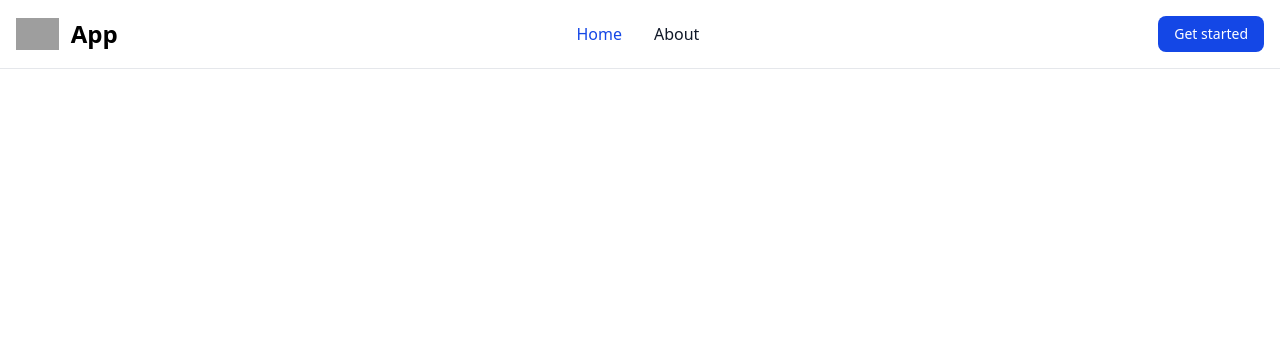
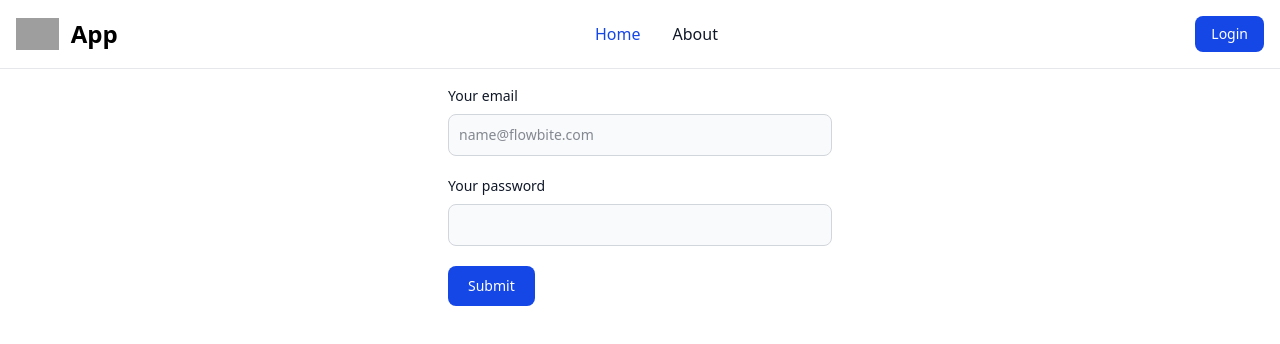
Before and after one commit to AlexNaupay/Firebase-Web, a Vue app: page /login in a window 1280 px wide. Shown: the top 344 px of the page. Built offline with nearby package versions, Linux system fonts and the light colour scheme; no server answers; grey boxes are pictures that could not be loaded.

Commit message:
Add authentication with Firebase and routing guards

```diff
--- a/src/components/Home.vue
+++ b/src/components/Home.vue
@@ -1,20 +1,7 @@
 <script setup lang="ts">
-import { initializeApp } from "firebase/app";
-import { getAuth, signInWithEmailAndPassword, signOut } from "firebase/auth";
+import { getAuth } from "firebase/auth";
 import { collection, getDocs, getFirestore, query, where } from "firebase/firestore/lite";
 import { onMounted, ref } from "vue";
-
-const firebaseConfig = {
-  apiKey: import.meta.env.VITE_API_KEY,
-  authDomain: import.meta.env.VITE_AUTH_DOMAIN,
-  databaseURL: import.meta.env.VITE_DATABASE_URL,
-  projectId: import.meta.env.VITE_PROJECT_ID,
-  storageBucket: import.meta.env.VITE_STORAGE_BUCKET,
-  messagingSenderId: import.meta.env.VITE_MESSAGING_SENDER_ID,
-  appId: import.meta.env.VITE_APP_ID,
-  measurementId: import.meta.env.VITE_MEASUREMENT_ID,
-};
-
 
 async function getPostsWithAuthors(db: any) {
   // 1. Obtener posts
@@ -56,8 +43,7 @@
 
 onMounted(async () => {
   // Initialize Firebase
-  const app = initializeApp(firebaseConfig);
-  const db = getFirestore(app);
+  const db = getFirestore();
 
   /*const querySnapshot = await getDocs(collection(db, 'posts'));
   querySnapshot.forEach((doc) => {
@@ -66,44 +52,14 @@
 
   posts.value = await getPostsWithAuthors(db);
 
-  auth.value = getAuth(app);
+  auth.value = getAuth();
   console.log("Auth currentUser:", auth.value.currentUser);
 });
-
-function signIn(){
-  if (!auth.value.currentUser) {
-    console.log("User is NOT signed in");
-    signInWithEmailAndPassword(auth.value, '', '')
-        .then((userCredential) => {
-          const user = userCredential.user;
-          console.log("User signed in:", user);
-        })
-        .catch((error) => {
-          const errorCode = error.code;
-          const errorMessage = error.message;
-          console.log(errorCode, errorMessage);
-        })
-  }else {
-    console.log("User is signed in ...", auth.value.currentUser);
-  }
-}
-
-function logOut(){
-  const auth = getAuth();
-  signOut(auth).then(() => {
-    console.log("User signed out");
-  }).catch((error) => {
-    console.error("Error signing out:", error);
-  });
-}
 
 </script>
 
 <template>
   <div class="container mx-auto xl:px-0 px-6 text-gray-800 transition-all duration-300 ease-in-out">
-
-    <button type="button" @click="signIn()" class="text-white bg-blue-700 hover:bg-blue-800 focus:outline-none focus:ring-4 focus:ring-blue-300 font-medium rounded-full text-sm px-5 py-2.5 text-center me-2 mb-2 dark:bg-blue-600 dark:hover:bg-blue-700 dark:focus:ring-blue-800">Sign in</button>
-    <button type="button" @click="logOut()" class="py-2.5 px-5 me-2 mb-2 text-sm font-medium text-gray-900 focus:outline-none bg-white rounded-full border border-gray-200 hover:bg-gray-100 hover:text-blue-700 focus:z-10 focus:ring-4 focus:ring-gray-100 dark:focus:ring-gray-700 dark:bg-gray-800 dark:text-gray-400 dark:border-gray-600 dark:hover:text-white dark:hover:bg-gray-700">Logout</button>
 
     <h1 class="text-2xl mb-2">Posts of day</h1>
 
--- /dev/null
+++ b/src/components/Login.vue
@@ -0,0 +1,55 @@
+<script setup lang="ts">
+import {onMounted, ref} from "vue";
+import {getAuth, signInWithEmailAndPassword} from "firebase/auth";
+import {useRouter} from "vue-router";
+
+const router = useRouter();
+const email = ref("");
+const password = ref("");
+
+const auth = getAuth()
+
+onMounted(() => {
+  console.log("User is signed in?", auth.currentUser);
+})
+
+function signIn() {
+  if (!auth.currentUser) {
+    console.log("User is NOT signed in");
+    signInWithEmailAndPassword(auth, email.value, password.value)
+        .then((userCredential) => {
+          const user = userCredential.user;
+          console.log("User signed in:", user);
+          router.push("/");
+        })
+        .catch((error) => {
+          const errorCode = error.code;
+          const errorMessage = error.message;
+          console.log(errorCode, errorMessage);
+        })
+  }else {
+    console.log("User is signed in ...", auth.currentUser);
+  }
+}
+
+</script>
+
+<template>
+
+  <form class="max-w-sm mx-auto" action="#" method="POST" @submit.prevent="signIn">
+    <div class="mb-5">
+      <label for="email" class="block mb-2 text-sm font-medium text-gray-900 dark:text-white">Your email</label>
+      <input type="email" v-model="email" id="email" class="bg-gray-50 border border-gray-300 text-gray-900 text-sm rounded-lg focus:ring-blue-500 focus:border-blue-500 block w-full p-2.5 dark:bg-gray-700 dark:border-gray-600 dark:placeholder-gray-400 dark:text-white dark:focus:ring-blue-500 dark:focus:border-blue-500" placeholder="name@flowbite.com" required />
+    </div>
+    <div class="mb-5">
+      <label for="password" class="block mb-2 text-sm font-medium text-gray-900 dark:text-white">Your password</label>
+      <input type="password" v-model="password" id="password" class="bg-gray-50 border border-gray-300 text-gray-900 text-sm rounded-lg focus:ring-blue-500 focus:border-blue-500 block w-full p-2.5 dark:bg-gray-700 dark:border-gray-600 dark:placeholder-gray-400 dark:text-white dark:focus:ring-blue-500 dark:focus:border-blue-500" required />
+    </div>
+    <button type="submit" class="text-white bg-blue-700 hover:bg-blue-800 focus:ring-4 focus:outline-none focus:ring-blue-300 font-medium rounded-lg text-sm w-full sm:w-auto px-5 py-2.5 text-center dark:bg-blue-600 dark:hover:bg-blue-700 dark:focus:ring-blue-800">Submit</button>
+  </form>
+
+</template>
+
+<style scoped>
+
+</style>
--- a/src/components/layouts/Header.vue
+++ b/src/components/layouts/Header.vue
@@ -1,5 +1,18 @@
 <script setup lang="ts">
+import {getAuth, signOut} from "firebase/auth";
+import {useRouter} from "vue-router";
 
+const router = useRouter();
+const auth = getAuth();
+
+function logOut(){
+  signOut(auth).then(() => {
+    console.log("User signed out");
+    router.push("/login");
+  }).catch((error) => {
+    console.error("Error signing out:", error);
+  });
+}
 </script>
 
 <template>
@@ -13,7 +26,7 @@
       <div class="flex md:order-2 space-x-3 md:space-x-0 rtl:space-x-reverse">
         <button type="button" class="text-white bg-blue-700 hover:bg-blue-800 focus:ring-4 focus:outline-none
         focus:ring-blue-300 font-medium rounded-lg text-sm px-4 py-2 text-center dark:bg-blue-600 dark:hover:bg-blue-700
-        dark:focus:ring-blue-800">Get started</button>
+        dark:focus:ring-blue-800" @click="logOut">{{ auth.currentUser?'Logout':'Login' }}</button>
 
         <button data-collapse-toggle="navbar-sticky" type="button" class="inline-flex items-center p-2 w-10 h-10 justify-center text-sm text-gray-500 rounded-lg md:hidden hover:bg-gray-100 focus:outline-none focus:ring-2 focus:ring-gray-200 dark:text-gray-400 dark:hover:bg-gray-700 dark:focus:ring-gray-600" aria-controls="navbar-sticky" aria-expanded="false">
           <span class="sr-only">Open main menu</span>
--- a/src/main.ts
+++ b/src/main.ts
@@ -1,15 +1,31 @@
 import { createApp } from 'vue'
 import { createRouter, createWebHistory} from 'vue-router'
 import './style.css'
-import App from './App.vue'
+import App from './App.vue';
+import HomeView from './components/Home.vue'
+import AboutView from './components/About.vue'
+import {initializeApp} from "firebase/app";
+import {getAuth} from "firebase/auth";
+import Login from "./components/Login.vue";
+
+const firebaseConfig = {
+    apiKey: import.meta.env.VITE_API_KEY,
+    authDomain: import.meta.env.VITE_AUTH_DOMAIN,
+    databaseURL: import.meta.env.VITE_DATABASE_URL,
+    projectId: import.meta.env.VITE_PROJECT_ID,
+    storageBucket: import.meta.env.VITE_STORAGE_BUCKET,
+    messagingSenderId: import.meta.env.VITE_MESSAGING_SENDER_ID,
+    appId: import.meta.env.VITE_APP_ID,
+    measurementId: import.meta.env.VITE_MEASUREMENT_ID,
+};
+
+initializeApp(firebaseConfig);
 
 
-import HomeView from './components/Home.vue'
-import AboutView from './components/About.vue'
-
 const routes = [
-    { path: '/', component: HomeView },
-    { path: '/about', component: AboutView },
+    { path: '/', component: HomeView, meta: { requiresAuth: true} },
+    { path: '/about', component: AboutView, meta: { requiresAuth: true} },
+    { path: '/login', component: Login }
 ]
 
 const router = createRouter({
@@ -17,6 +33,20 @@
     routes,
 })
 
+router.beforeEach(async (to, from, next) => {
+    if (to.matched.some((r) => r.meta.requiresAuth)) {
+        const user = getAuth().currentUser;
+        if (!user) {
+            console.log("beforeEach: User is NOT signed in", from.fullPath, to.fullPath);
+            next({ path: "/login", query: { redirect: to.fullPath } });
+        } else {
+            next();
+        }
+    }else {
+        next();
+    }
+});
+
 createApp(App)
     .use(router)
     .mount('#app')
```
